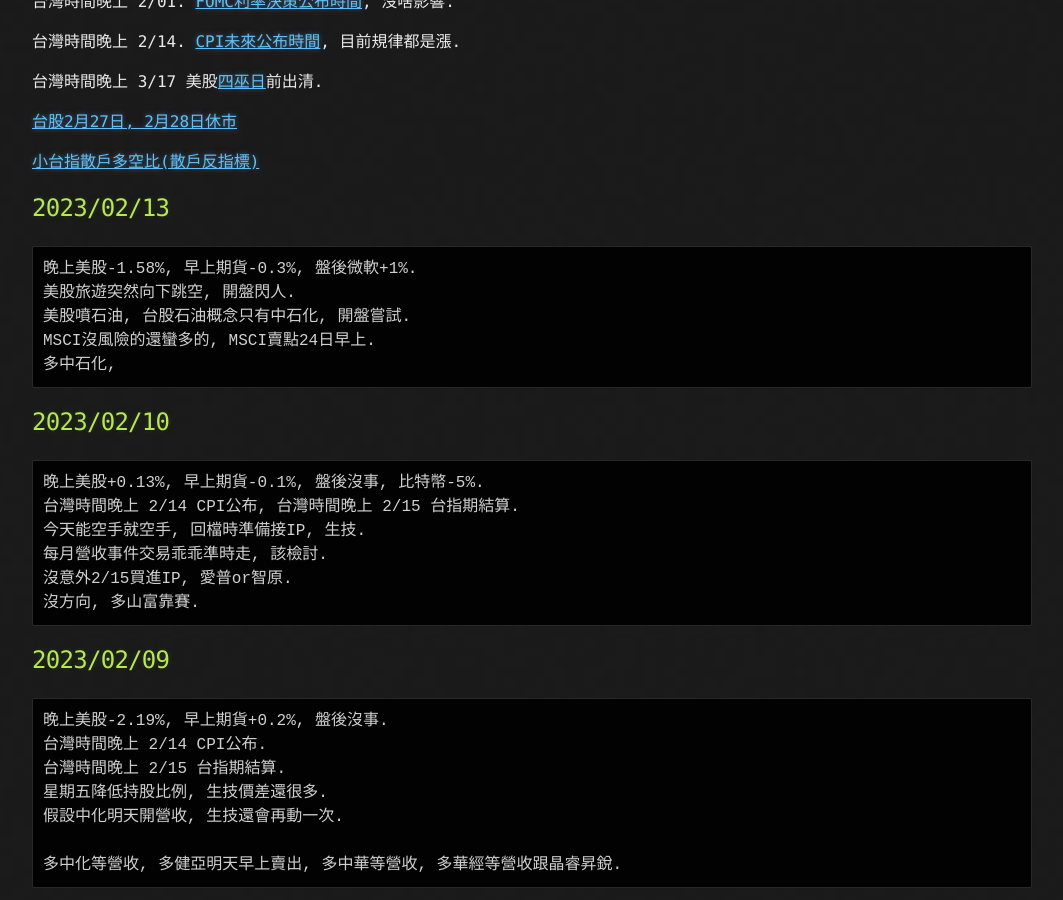
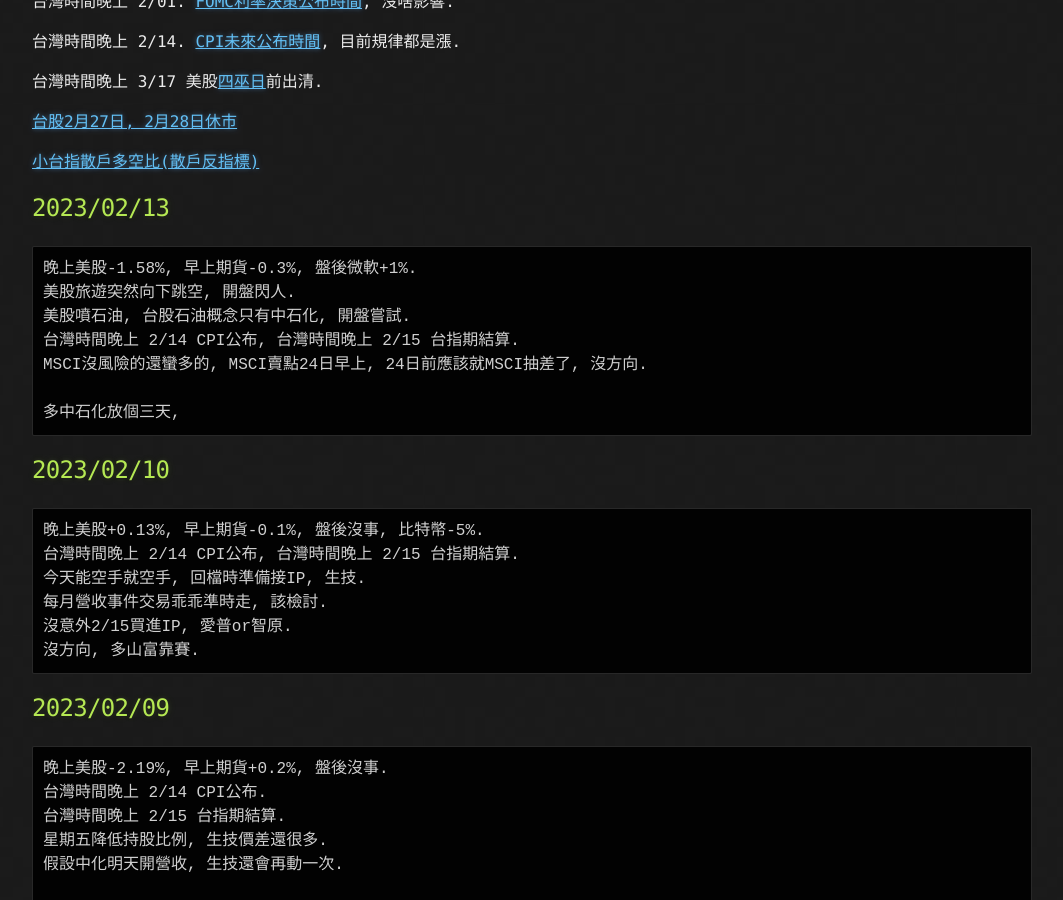
Before and after one commit to lepg5487/Stock_God, a Jekyll site: the page built from index.md, in a window 1280 px wide and 900 px high, scrolled down 428 px. Shown: the whole window, without its empty margins (108-1171 px from the left). Built offline with Jekyll 4.4.1, drawn with Linux system fonts in a browser that asks for light colours; our own code applies the rules of GitHub Pages for plain Markdown files.

Commit message:
Update index.md

````diff
--- a/index.md
+++ b/index.md
@@ -25,8 +25,10 @@ layout: testlayouts
 晚上美股-1.58%, 早上期貨-0.3%, 盤後微軟+1%.
 美股旅遊突然向下跳空, 開盤閃人.
 美股噴石油, 台股石油概念只有中石化, 開盤嘗試.
-MSCI沒風險的還蠻多的, MSCI賣點24日早上.
-多中石化,
+台灣時間晚上 2/14 CPI公布, 台灣時間晚上 2/15 台指期結算.
+MSCI沒風險的還蠻多的, MSCI賣點24日早上, 24日前應該就MSCI抽差了, 沒方向.
+
+多中石化放個三天,
 ```
 
 ## 2023/02/10
````
